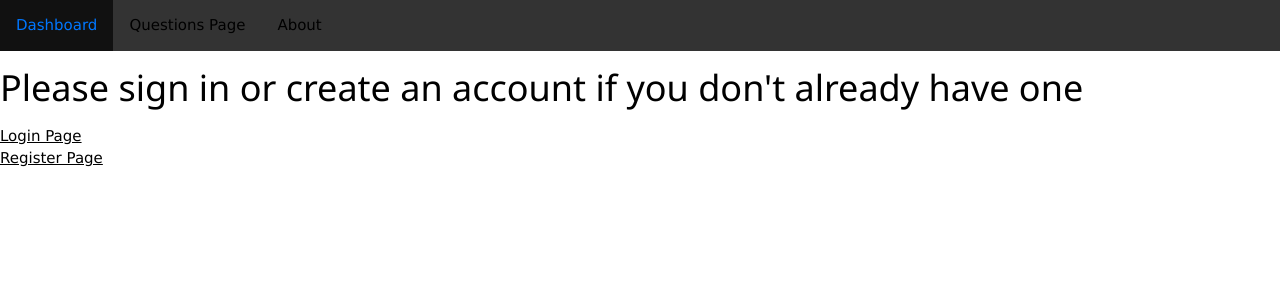
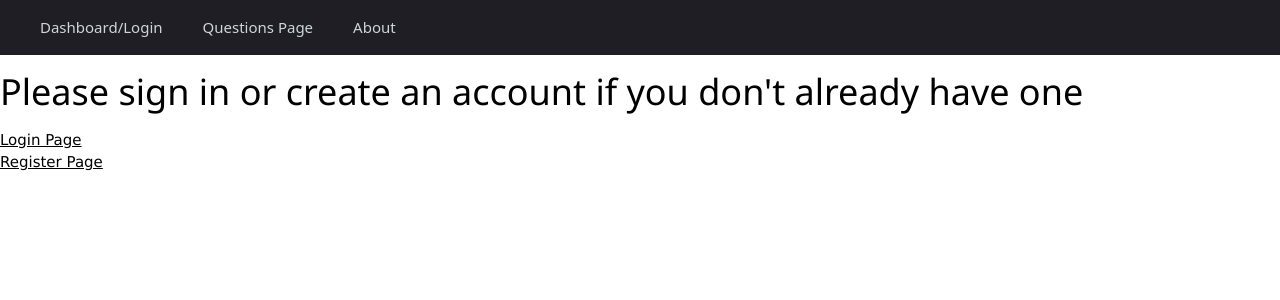
Before and after one commit to JustinHe12/year-12-project, a Flask app: page / in a window 1280 px wide. Shown: the top 300 px of the page. Run offline with Flask 3, Linux system fonts and the light colour scheme.

Commit message:
More CSS on nav bar

```diff
--- a/app.py
+++ b/app.py
@@ -102,7 +102,7 @@ def home():
     return render_template("home.html")
 
 @app.route("/questions")
-@login_required
+
 #The page that displays all the questions after the user have logged in
 def questions():
     db = get_db()
--- a/static/style.css
+++ b/static/style.css
@@ -29,10 +29,6 @@ img{
     gap: 3em;
 }
 
-.ex1,
-.ex1:visited {
-    color: black;
-}
 
 .ex1:hover,
 .ex1:active {
@@ -88,18 +84,20 @@ img{
     margin-bottom: 1rem;
 }
 
-ul {
-  list-style-type: none;
-  margin: 0;
-  padding: 0;
-}
+
 
 ul {
   list-style-type: none;
   margin: 0;
-  padding: 0;
+  padding: 8px 24px;
   overflow: hidden;
-  background-color: #333333;
+  background-color: #1e1e24;
+  position: sticky;
+  top: 0;
+  display: flex;
+  align-items: center;
+  gap: 8px;
+  z-index: 1000;
 }
 
 ul li {
@@ -108,10 +106,15 @@ ul li {
 
 ul li a {
   display: block;
-  color: white;
+  color: #d1d5db;
   text-align: center;
-  padding: 14px 16px;
+  padding: 8px 16px;
   text-decoration: none;
+  font-family: system-ui, -apple-system, sans-serif;
+  font-size: 15px;
+  font-weight: 500;
+  border-radius: 6px;
+  transition: all 0.2s ease-in-out;
 }
 
 ul li a:hover {
--- a/templates/layout.html
+++ b/templates/layout.html
@@ -10,7 +10,7 @@
 <body>
 
     <ul>
-        <li><a class="ex1" href="{{url_for('dashboard')}}">Dashboard</a></li>
+        <li><a class="ex1" href="{{url_for('dashboard')}}">Dashboard/Login</a></li>
         <li><a class="ex1" href="{{url_for('questions')}}">Questions Page</a></li>
         <li><a class="ex1" href="{{url_for('about')}}">About</a></li>
     </ul>
```
Also changed, not shown: database.db.
